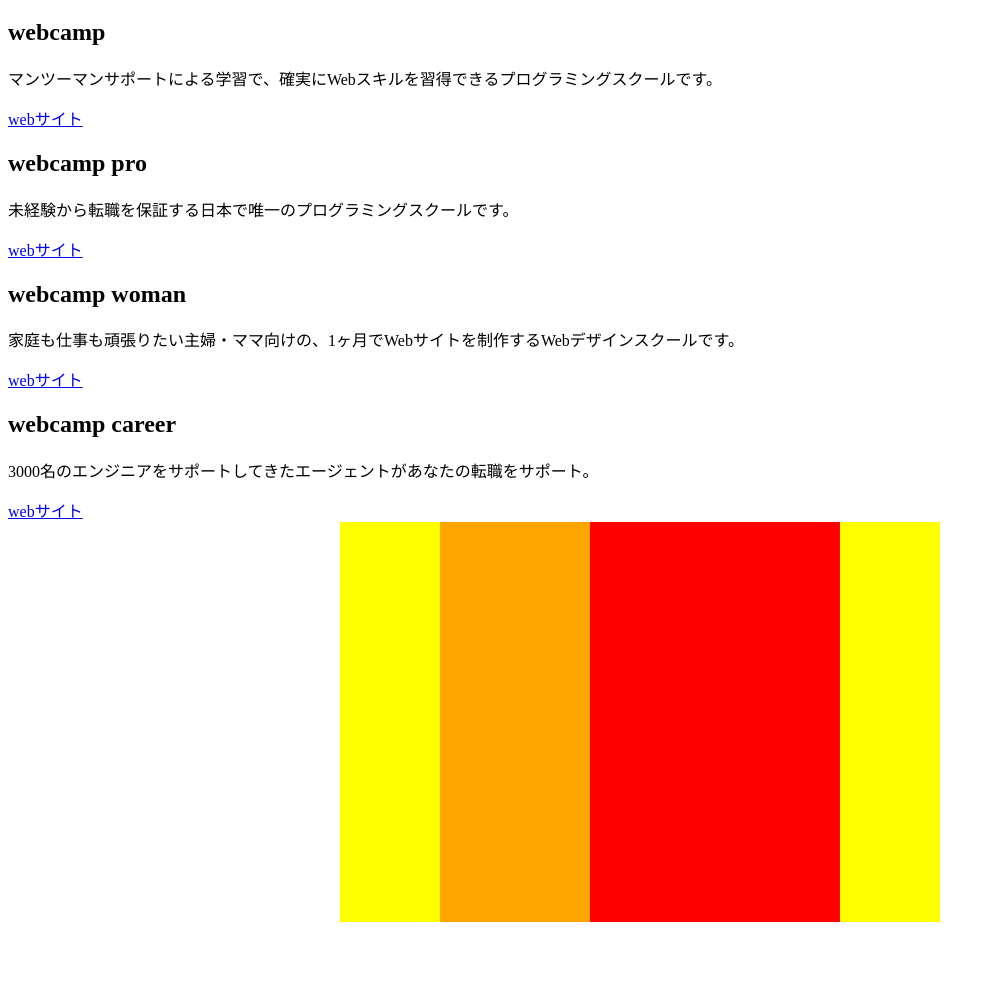
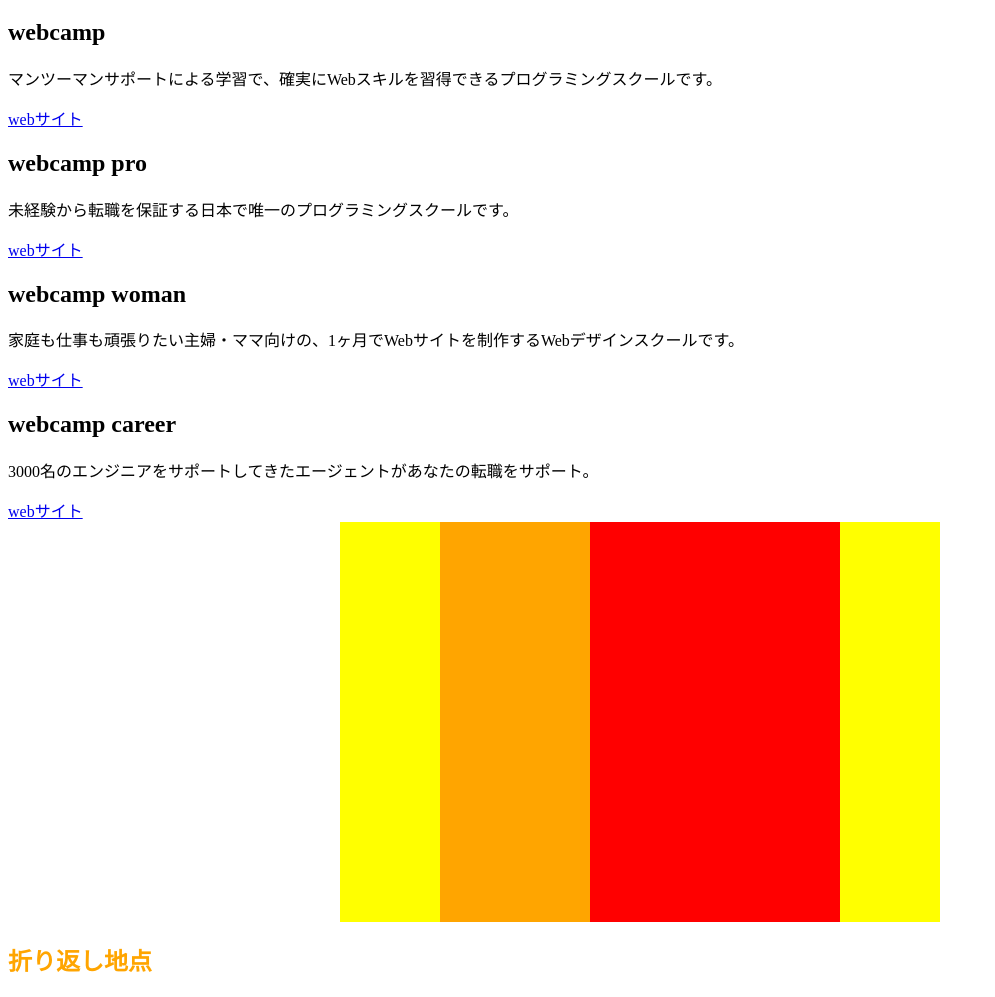
Before and after one commit to kuccho524/git-practice1, a plain HTML site: page practice.html in a window 1280 px wide. Shown: the part 70-1067 px from the top of the page, without its empty margins (0-995 px from the left). Before the commit the page ends 1000 px from the top, so only its background shows below. Drawn offline with Linux system fonts and the light colour scheme.

Commit message:
Initial Cmmit

```diff
--- a/practice.html
+++ b/practice.html
@@ -24,5 +24,8 @@
       <div class="box1"></div>
       <div class="box2"></div>
     </div>
+    <section>
+      <h1>折り返し<span>地点</span></h1>
+    </section>
   </body>
 </html>
```
